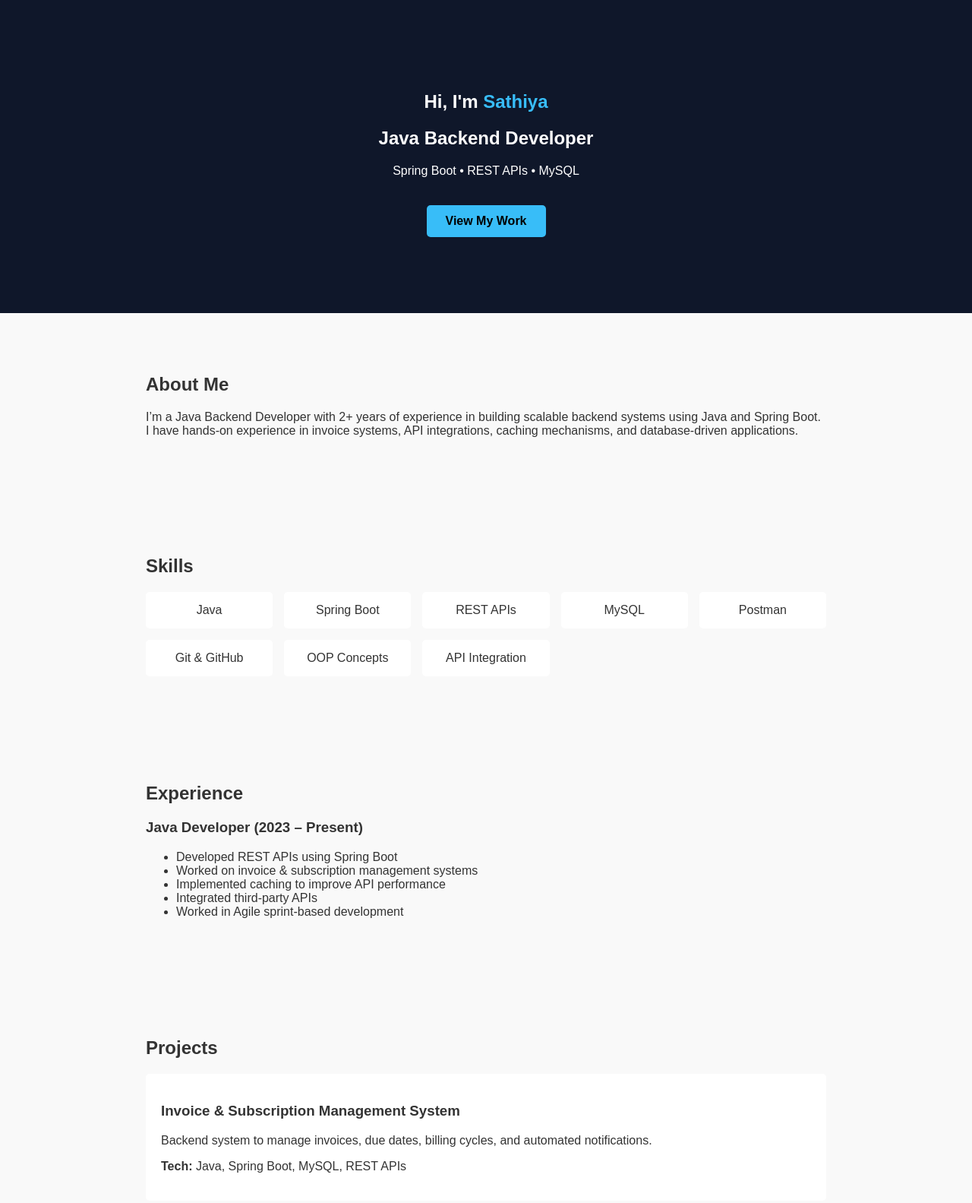
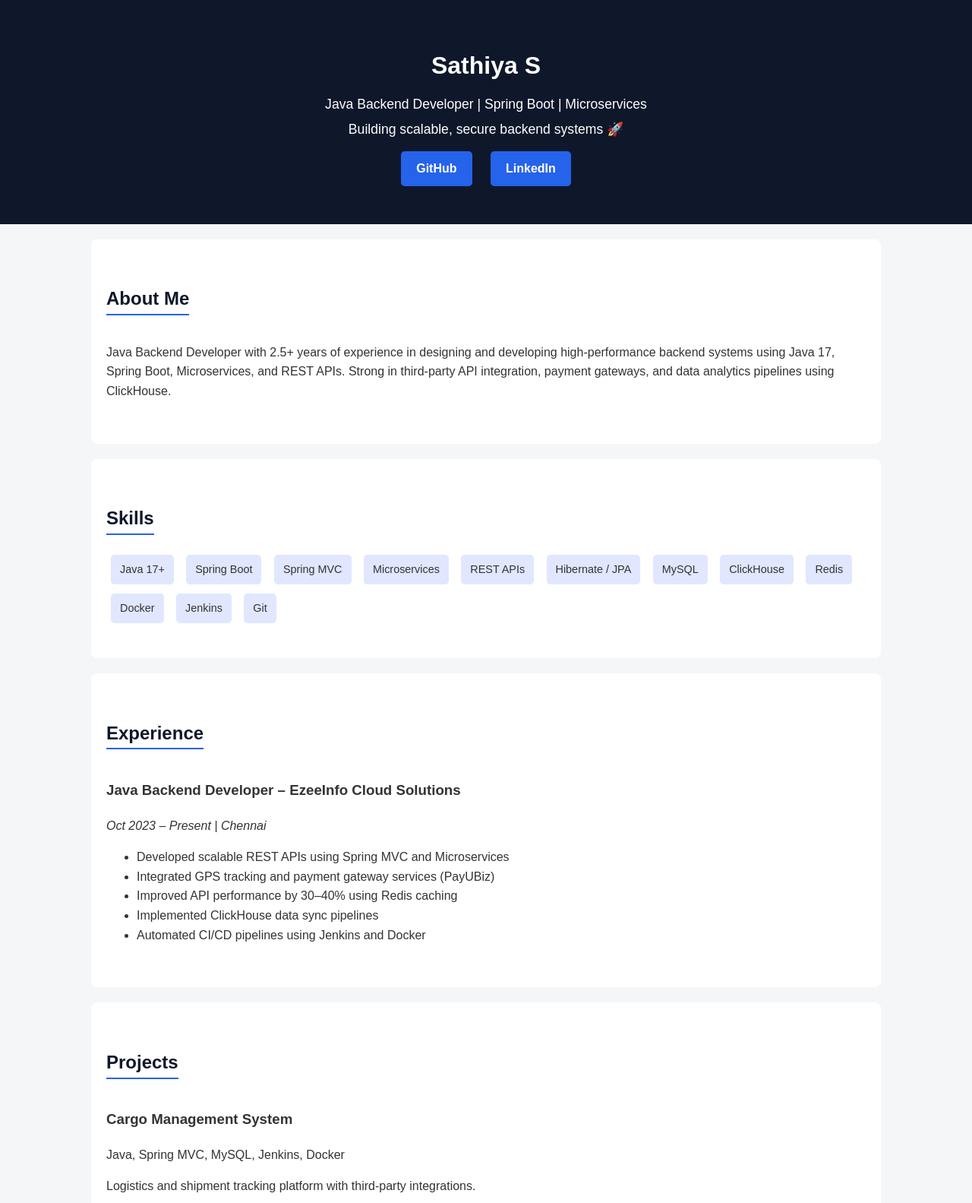
Before and after one commit to SathiyaSath/sathiya-portfolio, a plain HTML site: page index.html in a window 1280 px wide. Shown: the top 1583 px of the page at 76% size. Drawn offline with Linux system fonts and the light colour scheme.

Commit message:
Update index.html

```diff
--- a/index.html
+++ b/index.html
@@ -1,92 +1,165 @@
 <!DOCTYPE html>
 <html lang="en">
 <head>
-    <meta charset="UTF-8">
-    <title>Sathiya | Java Backend Developer</title>
-    <link rel="stylesheet" href="style.css">
+    <meta charset="UTF-8" />
+    <meta name="viewport" content="width=device-width, initial-scale=1.0" />
+    <title>Sathiya S | Java Backend Developer</title>
+    <style>
+        body {
+            margin: 0;
+            font-family: Arial, Helvetica, sans-serif;
+            background: #f4f6f8;
+            color: #333;
+            line-height: 1.6;
+        }
+        header {
+            background: #0f172a;
+            color: #fff;
+            padding: 40px 20px;
+            text-align: center;
+        }
+        header h1 {
+            margin-bottom: 10px;
+        }
+        header p {
+            margin: 5px 0;
+            font-size: 1.1rem;
+        }
+        .btn {
+            display: inline-block;
+            margin: 10px;
+            padding: 10px 20px;
+            background: #2563eb;
+            color: #fff;
+            text-decoration: none;
+            border-radius: 5px;
+            font-weight: bold;
+        }
+        section {
+            max-width: 1000px;
+            margin: auto;
+            padding: 40px 20px;
+            background: #fff;
+            margin-top: 20px;
+            border-radius: 8px;
+        }
+        h2 {
+            color: #0f172a;
+            border-bottom: 2px solid #2563eb;
+            display: inline-block;
+            margin-bottom: 20px;
+        }
+        .skills span {
+            display: inline-block;
+            background: #e0e7ff;
+            padding: 8px 12px;
+            margin: 6px;
+            border-radius: 5px;
+            font-size: 0.9rem;
+        }
+        .project {
+            margin-bottom: 20px;
+        }
+        footer {
+            text-align: center;
+            padding: 20px;
+            background: #0f172a;
+            color: #fff;
+            margin-top: 40px;
+        }
+    </style>
 </head>
 <body>
 
-<!-- HERO -->
-<section class="hero">
-    <h1>Hi, I'm <span>Sathiya</span></h1>
-    <h2>Java Backend Developer</h2>
-    <p>Spring Boot • REST APIs • MySQL</p>
-    <a href="#projects" class="btn">View My Work</a>
-</section>
+<header>
+    <h1>Sathiya S</h1>
+    <p>Java Backend Developer | Spring Boot | Microservices</p>
+    <p>Building scalable, secure backend systems 🚀</p>
+    <a class="btn" href="https://github.com/sathiyasath" target="_blank">GitHub</a>
+    <a class="btn" href="https://www.linkedin.com/in/s-sathiya-saravanan/" target="_blank">LinkedIn</a>
+</header>
 
-<!-- ABOUT -->
-<section class="about">
+<section>
     <h2>About Me</h2>
     <p>
-        I’m a Java Backend Developer with 2+ years of experience in building
-        scalable backend systems using Java and Spring Boot.
-        I have hands-on experience in invoice systems, API integrations,
-        caching mechanisms, and database-driven applications.
+        Java Backend Developer with 2.5+ years of experience in designing and developing
+        high-performance backend systems using Java 17, Spring Boot, Microservices,
+        and REST APIs. Strong in third-party API integration, payment gateways,
+        and data analytics pipelines using ClickHouse.
     </p>
 </section>
 
-<!-- SKILLS -->
-<section class="skills">
+<section>
     <h2>Skills</h2>
-    <div class="skill-grid">
-        <div>Java</div>
-        <div>Spring Boot</div>
-        <div>REST APIs</div>
-        <div>MySQL</div>
-        <div>Postman</div>
-        <div>Git & GitHub</div>
-        <div>OOP Concepts</div>
-        <div>API Integration</div>
+    <div class="skills">
+        <span>Java 17+</span>
+        <span>Spring Boot</span>
+        <span>Spring MVC</span>
+        <span>Microservices</span>
+        <span>REST APIs</span>
+        <span>Hibernate / JPA</span>
+        <span>MySQL</span>
+        <span>ClickHouse</span>
+        <span>Redis</span>
+        <span>Docker</span>
+        <span>Jenkins</span>
+        <span>Git</span>
     </div>
 </section>
 
-<!-- EXPERIENCE -->
-<section class="experience">
+<section>
     <h2>Experience</h2>
-    <h3>Java Developer (2023 – Present)</h3>
+    <h3>Java Backend Developer – EzeeInfo Cloud Solutions</h3>
+    <p><em>Oct 2023 – Present | Chennai</em></p>
     <ul>
-        <li>Developed REST APIs using Spring Boot</li>
-        <li>Worked on invoice & subscription management systems</li>
-        <li>Implemented caching to improve API performance</li>
-        <li>Integrated third-party APIs</li>
-        <li>Worked in Agile sprint-based development</li>
+        <li>Developed scalable REST APIs using Spring MVC and Microservices</li>
+        <li>Integrated GPS tracking and payment gateway services (PayUBiz)</li>
+        <li>Improved API performance by 30–40% using Redis caching</li>
+        <li>Implemented ClickHouse data sync pipelines</li>
+        <li>Automated CI/CD pipelines using Jenkins and Docker</li>
     </ul>
 </section>
 
-<!-- PROJECTS -->
-<section id="projects" class="projects">
+<section>
     <h2>Projects</h2>
 
-    <div class="project-card">
-        <h3>Invoice & Subscription Management System</h3>
-        <p>
-            Backend system to manage invoices, due dates, billing cycles,
-            and automated notifications.
-        </p>
-        <p><strong>Tech:</strong> Java, Spring Boot, MySQL, REST APIs</p>
+    <div class="project">
+        <h3>Cargo Management System</h3>
+        <p>Java, Spring MVC, MySQL, Jenkins, Docker</p>
+        <p>Logistics and shipment tracking platform with third-party integrations.</p>
     </div>
 
-    <div class="project-card">
-        <h3>API Integration & Automation</h3>
-        <p>
-            Integrated external APIs and automated request validation
-            and testing using Postman.
-        </p>
-        <p><strong>Tech:</strong> Java, Spring Boot, Postman</p>
+    <div class="project">
+        <h3>Track Bus – GPS Integration</h3>
+        <p>Java, Spring Boot, REST APIs, ClickHouse</p>
+        <p>Real-time GPS tracking backend with analytics dashboards.</p>
+    </div>
+
+    <div class="project">
+        <h3>Payment Gateway Integration – PayUBiz</h3>
+        <p>Java, Spring Boot</p>
+        <p>Secure payment processing, callback handling, and webhook verification.</p>
     </div>
 </section>
 
-<!-- CONTACT -->
-<section class="contact">
+<section>
+    <h2>Education</h2>
+    <p>
+        <strong>B.E – Computer Science and Engineering</strong><br />
+        Government College of Engineering, Tamil Nadu (2016 – 2020)<br />
+        CGPA: 7.05
+    </p>
+</section>
+
+<section>
     <h2>Contact</h2>
-    <p>Email: yourmail@gmail.com</p>
-    <p>GitHub: github.com/yourusername</p>
-    <p>LinkedIn: linkedin.com/in/yourprofile</p>
+    <p>📍 Chennai, India</p>
+    <p>📧 sathiya18.sd@gmail.com</p>
+    <p>📞 +91 9566939413</p>
 </section>
 
 <footer>
-    <p>© 2026 Sathiya | Java Backend Developer</p>
+    <p>© 2026 Sathiya S | Java Backend Developer</p>
 </footer>
 
 </body>
```
